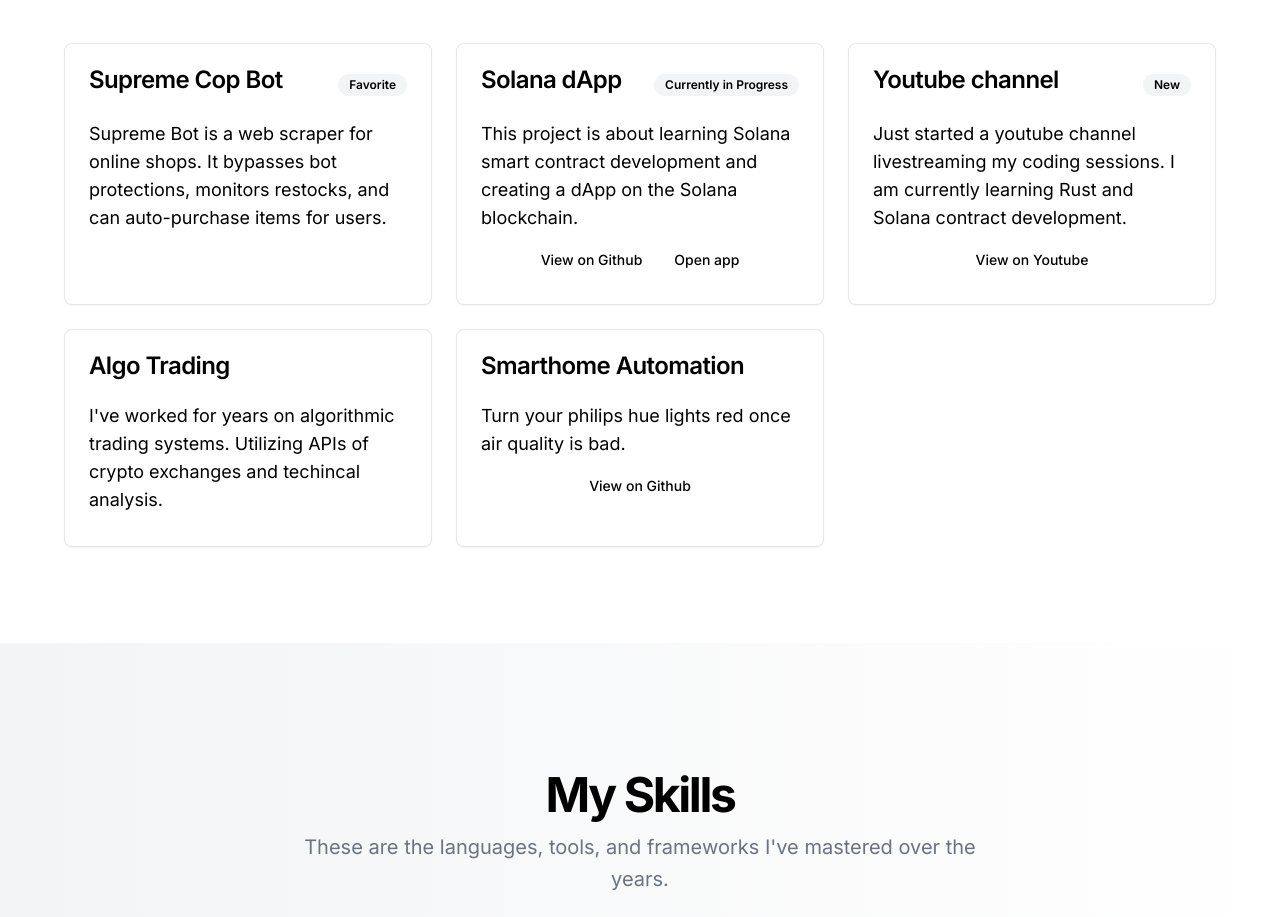
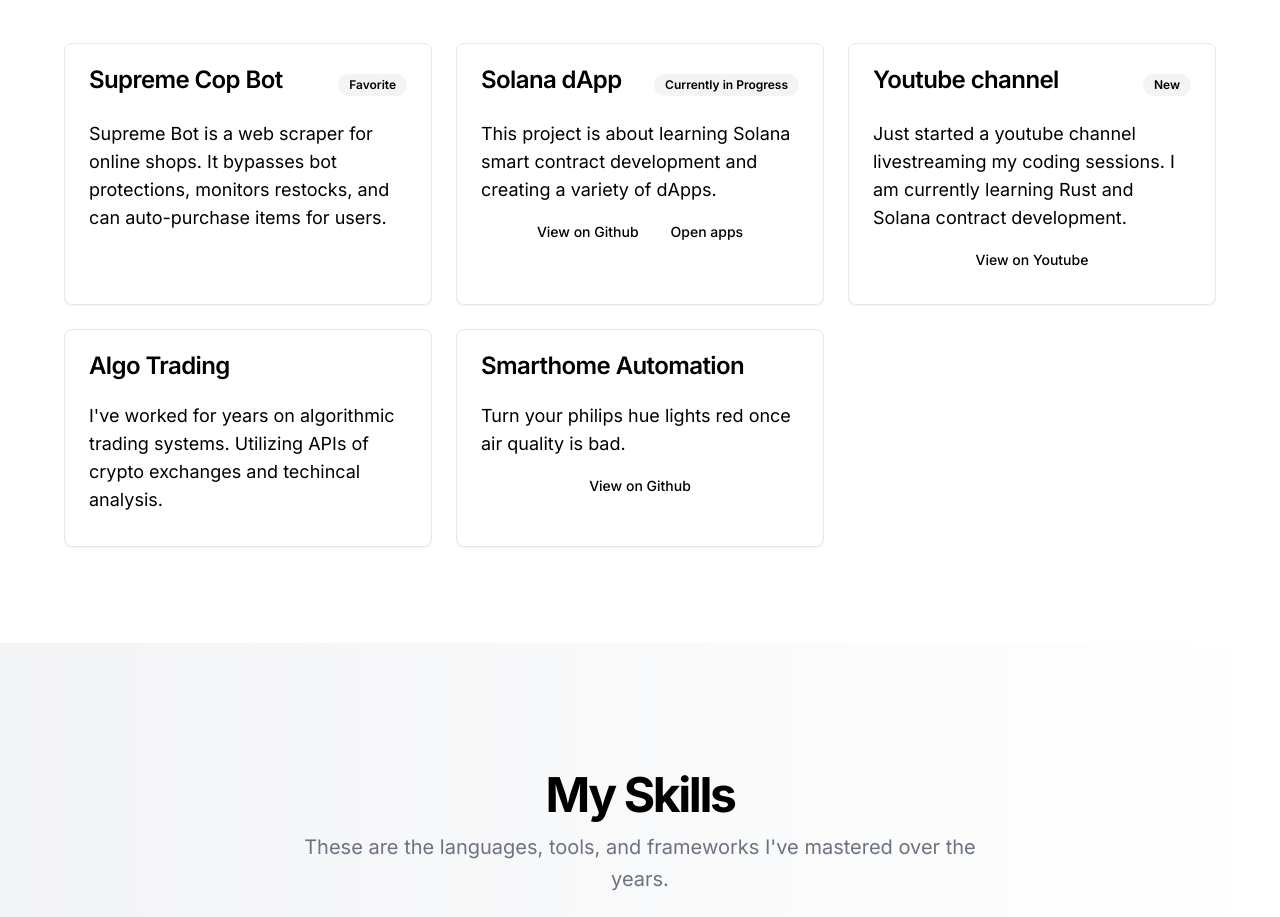
Before and after one commit to SebastianBoehler/sebastianboehler, a Next.js app: page / in a window 1280 px wide. Shown: the part 883-1800 px from the top of the page. Built offline with nearby package versions, Linux system fonts and the light colour scheme.

Commit message:
chore: update SC site

```diff
--- a/src/components/projects.tsx
+++ b/src/components/projects.tsx
@@ -18,8 +18,8 @@
           />
           <ProjectsCard
             title="Solana dApp"
-            description="This project is about learning Solana smart contract development and creating a dApp on the Solana blockchain."
-            link={[{ href: 'https://github.com/SebastianBoehler/solana-dapp-learning', as: 'View on Github' }, { href: 'https://dapp-showcase-sand.vercel.app/', as: 'Open app' }]}
+            description="This project is about learning Solana smart contract development and creating a variety of dApps."
+            link={[{ href: 'https://github.com/SebastianBoehler/solana-dapp-learning', as: 'View on Github' }, { href: 'https://dapp-showcase-sand.vercel.app/', as: 'Open apps' }]}
             badge="Currently in Progress"
           />
           <ProjectsCard
```
